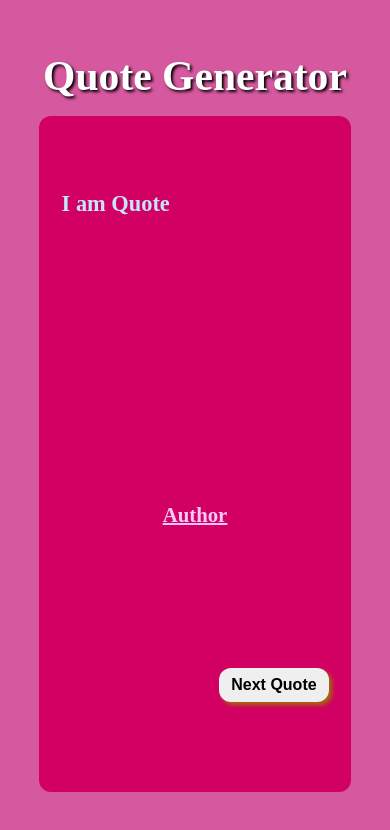
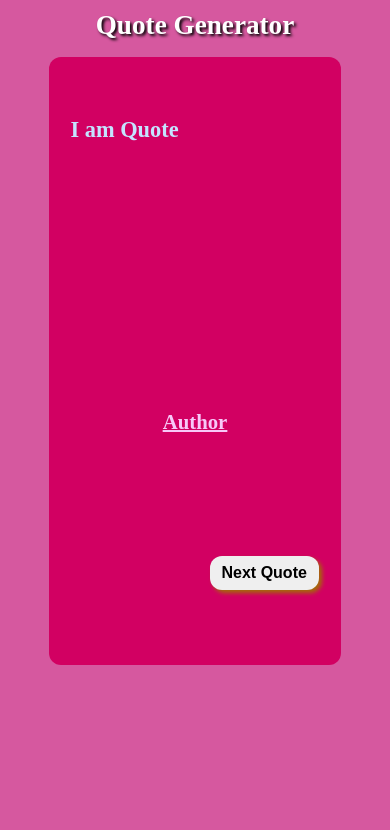
Before and after one commit to ah-an-123/Quote-Generator-Project, a plain HTML site: page index.html in a window 390 px wide. Drawn offline with Linux system fonts and the light colour scheme; no server answers.

Commit message:
Update style.css

```diff
--- a/style.css
+++ b/style.css
@@ -72,12 +72,19 @@ h1 {
 }
 
 @media (max-width:600px) {
+    body{
+        height: 80vh;
+    }
     .mainContainer {
         background-color: #D20062;
-        width: 80%;
-        height: 80%;
-        padding: 0.5rem 0px;
+        width: 90;
+        height: 90%;
+        padding: 0.2rem 0px;
 
+    }
+    h1 {
+        margin-bottom: 1rem;
+        font-size: 1.7rem;
     }
 
     #quote {
```
